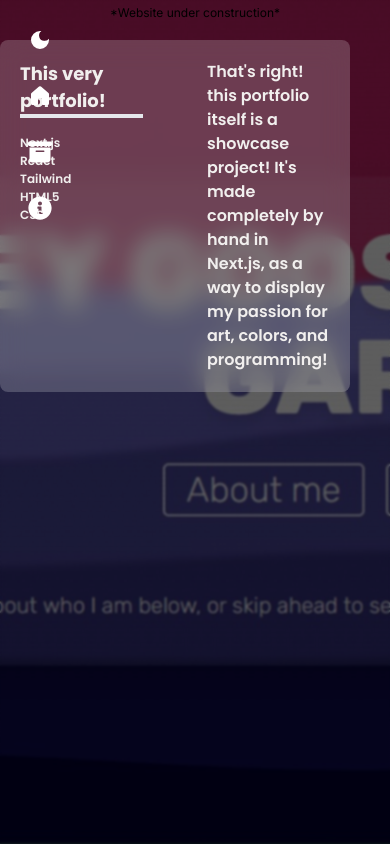
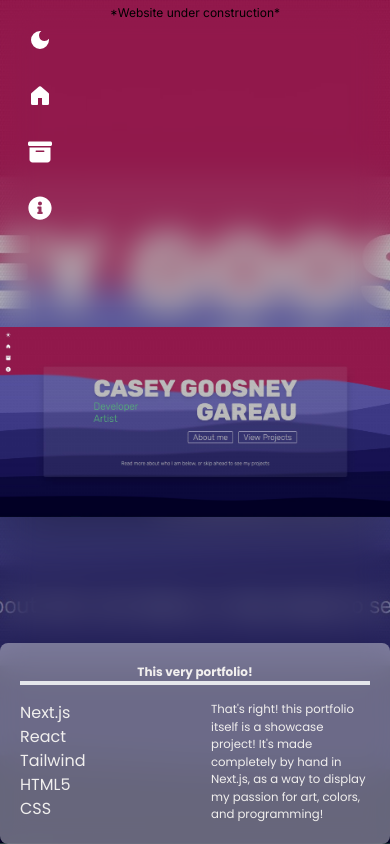
Before and after one commit to CaseSens/nextjs_portfolio, a Next.js app: page /projects in a window 390 px wide. Built offline with nearby package versions, Linux system fonts and the light colour scheme.

Commit message:
made projects page more responsive

```diff
--- a/src/app/layout.tsx
+++ b/src/app/layout.tsx
@@ -55,6 +55,10 @@ const poppins = localFont({
       weight: "400",
     },
     {
+      path: "../../public/fonts/Poppins/Poppins-Medium.ttf",
+      weight: "500",
+    },
+    {
       path: "../../public/fonts/Poppins/Poppins-SemiBold.ttf",
       weight: "600",
     },
--- a/src/app/projects/page.css
+++ b/src/app/projects/page.css
@@ -13,9 +13,6 @@ section {
   }
 
   .bg {
-    display: flex;
-    align-items: center;
-    justify-content: center;
     position: absolute;
     height: 100%;
     width: 100%;
@@ -23,10 +20,6 @@ section {
     background-size: cover;
     background-position: center;
     will-change: transform;
-
-    h2 {
-      z-index: 2;
-    }
 
     .clip-text {
       overflow: hidden;
--- a/src/app/projects/page.tsx
+++ b/src/app/projects/page.tsx
@@ -136,26 +136,37 @@ const ProjectSection: React.FC<ProjectSectionProps> = ({ slide, useGrad }) => {
     <section className={`proj-section ${slide.title} font-poppins`}>
       <div className="outer">
         <div className="inner">
-          <div
-            style={{
-              backgroundImage: `linear-gradient(rgba(0, 0, 0, 0.5), rgba(0, 0, 0, 0.5)), url('${slide.image}')`,
-            }}
-            className="bg two"
-          >
+          <div className="bg">
+            <div
+              style={{ backgroundImage: `url('${slide.image}')` }}
+              id="bg-image-container"
+              className="absolute z-10 w-full h-full bg-black bg-cover bg-no-repeat bg-center"
+            >
+              <div
+                id="fg-image-container"
+                className="absolute z-20 flex items-center justify-center bg-clip-border w-full h-full bg-contain bg-no-repeat bg-center backdrop-filter backdrop-blur-lg rounded-lg xl:invisible"
+              >
+                <img
+                  src={slide.image}
+                  className="w-max h-max max-w-full max-h-full bg-contain bg-no-repeat bg-center shadow-2xl"
+                />
+              </div>
+            </div>
+
             <div className="w-full h-full pointer-events-none backdrop-filter backdrop-blur-[1px]" />
-            <div className="absolute top-10 right-10 flex gap-16 h-max backdrop-filter backdrop-blur-md bg-white/20 p-5 rounded-lg">
-              <span className="w-full h-full flex flex-col gap-4 col-start-1">
-                <h2 className="clamp-width-medium font-bold border-b-4">
-                  {slide.title}
-                </h2>
-                <div className="flex flex-col font-semibold">
+            <div className="absolute max-w-lg w-full z-30 bottom-0 right-1/2 sm:top-6 sm:right-6 sm:translate-x-0 lg:right-10 lg:top-10 translate-x-1/2 flex flex-col gap-4 h-max backdrop-filter backdrop-blur-md bg-white/40 p-5 rounded-lg">
+              <h2 className="clamp-width-small font-bold border-b-4 text-center">
+                {slide.title}
+              </h2>
+              <span className="w-full flex gap-8">
+                <div className="w-1/2">
                   {slide.skills.map((skill) => (
-                    <p className="clamp-width-small">{skill}</p>
+                    <p className="clamp-width-default">{skill}</p>
                   ))}
                 </div>
-              </span>
-              <span className="w-full h-full max-w-96 flex items-center justify-center clamp-width-default col-start-2 text-pretty font-semibold">
-                <h1>{slide.description}</h1>
+                <div className="w-1/2 clamp-width-xsmall">
+                  {slide.description}
+                </div>
               </span>
             </div>
           </div>
```
